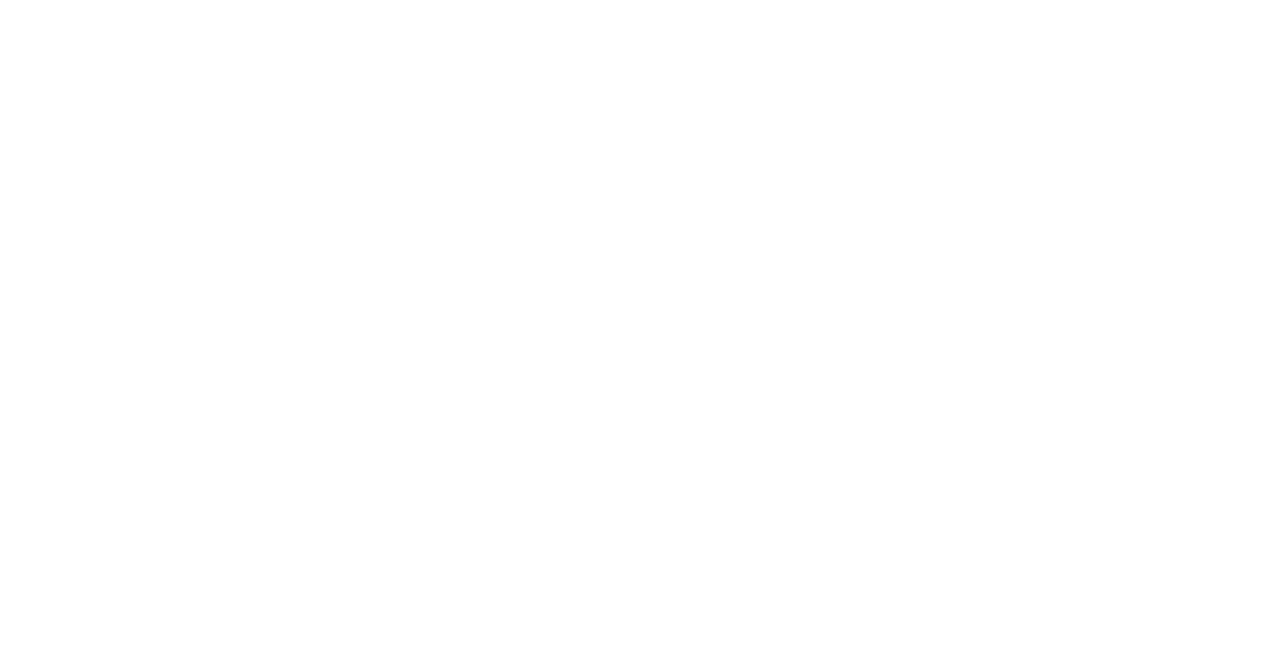
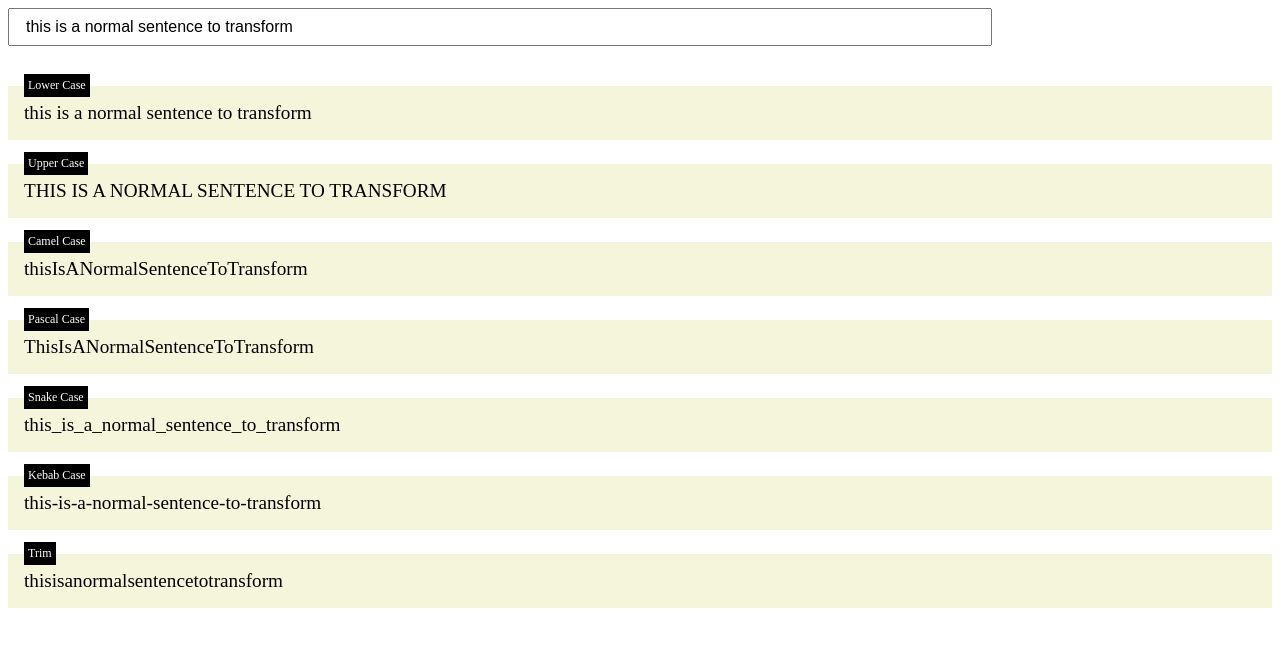
Before and after one commit to Veshal-Raj/sadanandpai-string-transformers, a plain HTML site: page index.html in a window 1280 px wide. Drawn offline with Linux system fonts and the light colour scheme.

Commit message:
add: string transform functionality completed

```diff
--- a/index.html
+++ b/index.html
@@ -1,13 +1,46 @@
 <!DOCTYPE html>
 <html lang="en">
+
 <head>
     <meta charset="UTF-8">
     <meta name="viewport" content="width=device-width, initial-scale=1.0">
     <title>String Transformers</title>
     <link rel="stylesheet" href="./styles.css">
 </head>
+
 <body>
-
+    <div class="container">
+        <input type="text" id="input-box" value="this is a normal sentence to transform">
+        <div class="row" id="lower-case">
+            <label>Lower Case</label>
+            <p id="lower-case-p"></p>
+        </div>
+        <div class="row" id="upper-case">
+            <label>Upper Case</label>
+            <p id="upper-case-p"></p>
+        </div>
+        <div class="row" id="camel-case">
+            <label>Camel Case</label>
+            <p id="camel-case-p"></p>
+        </div>
+        <div class="row" id="pascal-case">
+            <label>Pascal Case</label>
+            <p id="pascal-case-p"></p>
+        </div>
+        <div class="row" id="snake-case">
+            <label>Snake Case</label>
+            <p id="snake-case-p"></p>
+        </div>
+        <div class="row" id="kebab-case">
+            <label>Kebab Case</label>
+            <p id="kebab-case-p"></p>
+        </div>
+        <div class="row" id="trim">
+            <label>Trim</label>
+            <p id="trim-p"></p>
+        </div>
+    </div>
     <script src="./script.js"></script>
 </body>
+
 </html>
--- a/script.js
+++ b/script.js
@@ -0,0 +1,111 @@
+let inputBox = document.getElementById("input-box");
+let lowerCaseDiv = document.getElementById("lower-case");
+let upperCaseDiv = document.getElementById("upper-case");
+let camelCaseDiv = document.getElementById("camel-case");
+let pascalCaseDiv = document.getElementById("pascal-case");
+let snakeCaseDiv = document.getElementById("snake-case");
+let kebabCaseDiv = document.getElementById("kebab-case");
+let trimDiv = document.getElementById("trim");
+let pLowerCase = document.getElementById("lower-case-p");
+let pUpperCase = document.getElementById("upper-case-p");
+let pCamelCase = document.getElementById("camel-case-p");
+let pPascalCase = document.getElementById("pascal-case-p");
+let pSnakeCase = document.getElementById("snake-case-p");
+let pKebabCase = document.getElementById("kebab-case-p");
+let pTrim = document.getElementById("trim-p");
+
+
+window.onload = () => {
+    lowerCase(inputBox.value)
+    upperCase(inputBox.value)
+    camelCase()
+    pascalCase()
+    snakeCase()
+    kebabCase()
+    trim()
+}
+
+inputBox.addEventListener("input", modifyAllCases)
+
+function modifyAllCases() {
+    lowerCase(inputBox.value)
+    upperCase(inputBox.value)
+    camelCase()
+    pascalCase()
+    snakeCase()
+    kebabCase()
+    trim()
+}
+
+function lowerCase(input) {
+    pLowerCase.textContent = input.toLowerCase();
+}
+
+function upperCase(input) {
+    pUpperCase.textContent = input.toUpperCase();
+}
+
+function camelCase() {
+    let arr = inputBox.value.split(" ");
+    let str = ""
+    for (let i = 0; i < arr.length; i++) {
+        if (i > 0) {
+            let fLetter = arr[i].charAt(0).toUpperCase();
+            let letters = arr[i].slice(1).toLowerCase();
+            let fullLetters = fLetter + letters;
+            str += fullLetters;
+        } else {
+            str += arr[i];
+        }
+    }
+    pCamelCase.textContent = str;
+}
+
+function pascalCase() {
+    let arr = inputBox.value.split(" ");
+    let str = "";
+    for (const element of arr) {
+        let fLetter = element.charAt(0).toUpperCase();
+        let letters = element.slice(1).toLowerCase();
+        let fullLetters = fLetter + letters;
+        str += fullLetters;
+    }
+    pPascalCase.textContent = str;
+}
+
+function snakeCase() {
+    let arr = inputBox.value.split(" ");
+    let str3 = "";
+    for (let i = 0; i < arr.length; i++) {
+        if (i > 0) {
+            let letters = "_" + arr[i];
+            str3 += letters;
+        } else {
+            str3 += arr[i];
+        }
+    }
+    pSnakeCase.textContent = str3;
+}
+
+function kebabCase() {
+    let arr = inputBox.value.split(" ");
+    let str4 = "";
+    for (let i = 0; i < arr.length; i++) {
+        if (i > 0) {
+            let letters = "-" + arr[i];
+            str4 += letters;
+        } else {
+            str4 += arr[i];
+        }
+    }
+    pKebabCase.textContent = str4;
+}
+
+function trim() {
+    let arr = inputBox.value.split(" ");
+    let str5 = "";
+    for (const element of arr) {
+        str5 += element
+    }
+    pTrim.textContent = str5;
+}
--- a/styles.css
+++ b/styles.css
@@ -0,0 +1,28 @@
+.row {
+    font-size: 1.2rem;
+    margin: 1.5rem 0;
+    padding: 1rem;
+    background-color: beige;
+    position: relative;
+}
+
+.row label {
+    font-size: .75rem;
+    position: absolute;
+    top: -.75rem;
+    left: 1rem;
+    background-color: #000;
+    color: #fff;
+    padding: .25rem;
+}
+
+p {
+    margin: 0px;
+}
+
+input {
+    width: 75%;
+    margin-bottom: 1rem;
+    padding: .5rem 1rem;
+    font-size: 1rem;
+}
```
